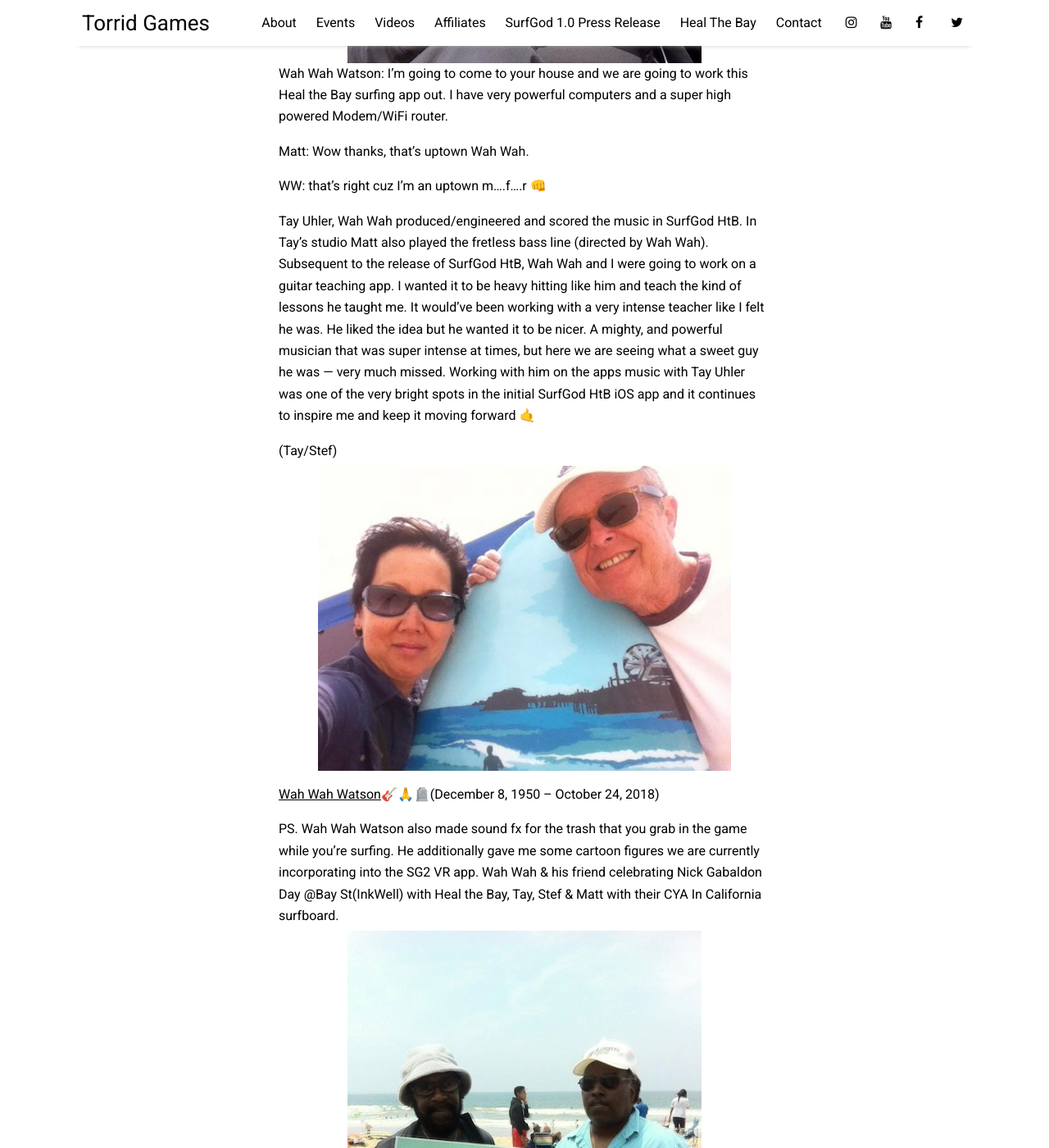
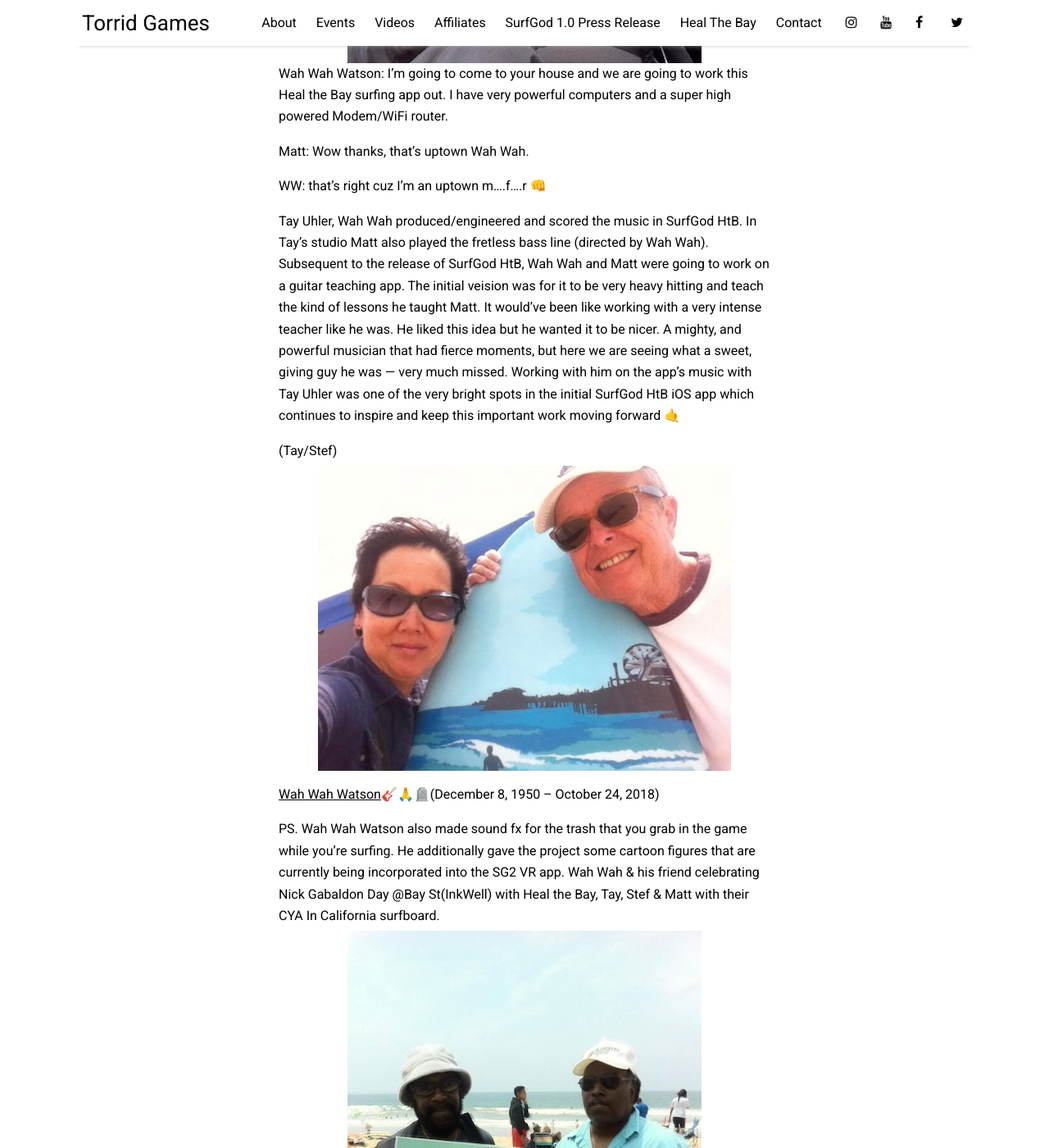
Before and after one commit to torridgames/torridgames.github.io, a Jekyll site: the page built from _posts/2024-01-02-TG.md, in a window 1280 px wide and 1400 px high, scrolled down 1245 px. Shown: the whole window at 82% size. Built offline with Jekyll 4.4.1, drawn with Linux system fonts in a browser that asks for light colours; nearby versions of some CDN libraries.

Commit message:
Update 2024-01-02-TG.md

```diff
--- a/_posts/2024-01-02-TG.md
+++ b/_posts/2024-01-02-TG.md
@@ -19,12 +19,12 @@ Matt:  Wow thanks, that’s uptown Wah Wah.
 
 WW: that’s right cuz I’m an uptown m….f….r 👊
 
-Tay Uhler, Wah Wah produced/engineered and scored the music in SurfGod HtB.  In Tay’s studio Matt also played the fretless bass line (directed by Wah Wah).  Subsequent to the release of SurfGod HtB, Wah Wah and I were going to work on a guitar teaching app.  I wanted it to be heavy hitting like him and teach the kind of lessons he taught me.  It would’ve been working with a very intense teacher like I felt he was.  He liked the idea but he wanted it to be nicer.  A mighty, and powerful musician that was super intense at times, but here we are seeing what a sweet guy he was — very much missed.  Working with him on the apps music with Tay Uhler was one of the very bright spots in the initial SurfGod HtB iOS app and it continues to inspire me and keep it moving forward 🤙
+Tay Uhler, Wah Wah produced/engineered and scored the music in SurfGod HtB.  In Tay’s studio Matt also played the fretless bass line (directed by Wah Wah).  Subsequent to the release of SurfGod HtB, Wah Wah and Matt were going to work on a guitar teaching app.  The initial veision was for it to be very heavy hitting and teach the kind of lessons he taught Matt.  It would’ve been like working with a very intense teacher like he was.  He liked this idea but he wanted it to be nicer.  A mighty, and powerful musician that had fierce moments, but here we are seeing what a sweet, giving guy he was — very much missed.  Working with him on the app's music with Tay Uhler was one of the very bright spots in the initial SurfGod HtB iOS app which continues to inspire and keep this important work moving forward 🤙
 
 (Tay/Stef) <img src="assets/img/Tay_Stef_CYA.jpg"/>
 
 [Wah Wah Watson](https://en.wikipedia.org/wiki/Wah_Wah_Watson)🎸🙏🪦(December 8, 1950 – October 24, 2018)
 
-PS. Wah Wah Watson also made sound fx for the trash that you grab in the game while you’re surfing.  He additionally gave me some cartoon figures we are currently incorporating into the SG2 VR app.
+PS. Wah Wah Watson also made sound fx for the trash that you grab in the game while you’re surfing.  He additionally gave the project some cartoon figures that are currently being incorporated into the SG2 VR app.
 Wah Wah & his friend celebrating Nick Gabaldon Day @Bay St(InkWell) with Heal the Bay, Tay, Stef & Matt with their CYA In California surfboard.
 <img src="assets/img/Wahwah_friend_nickG.jpg"/>
```
